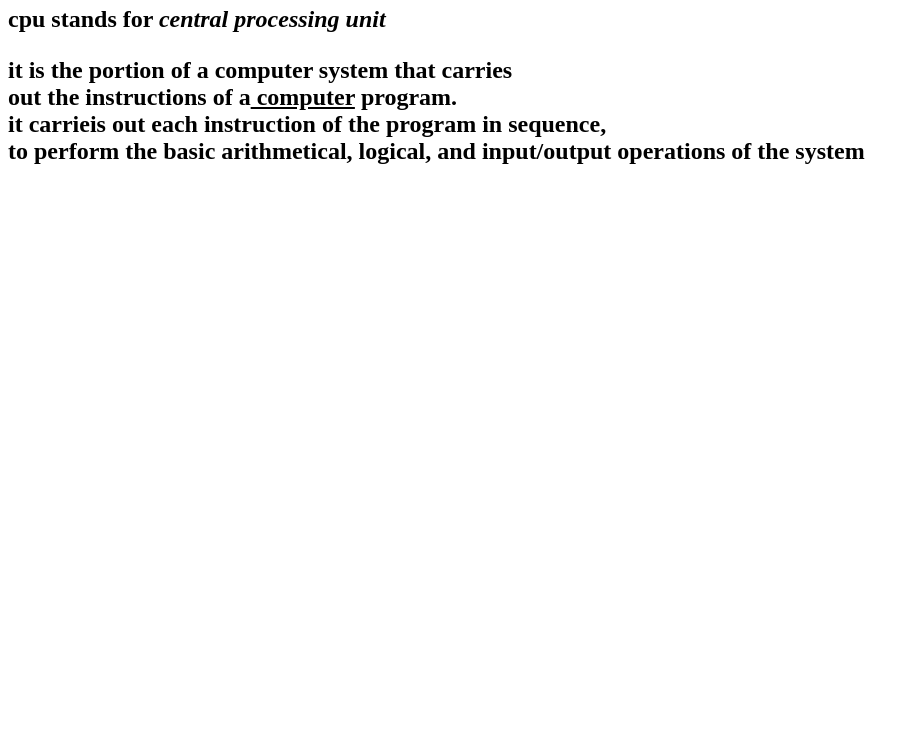
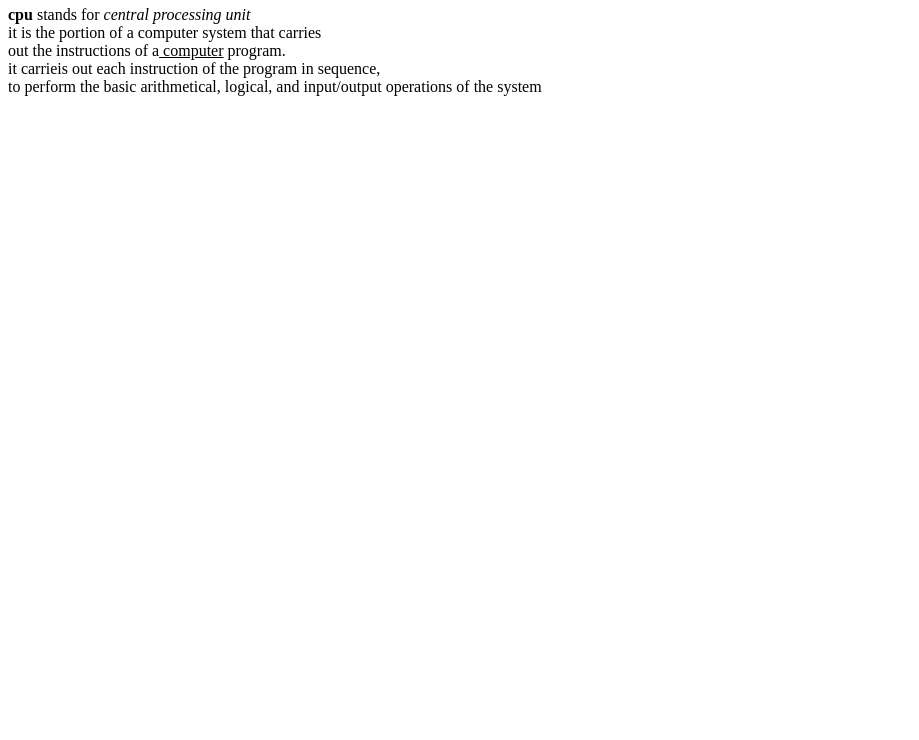
Before and after one commit to iamneo-production/ffbfbeebeeaefdaadaeccdfffebaeceaec, a plain HTML site: page public/index.html in a window 1280 px wide. Shown: the part 60-800 px from the top of the page, without its empty margins (0-919 px from the left). Drawn offline with Linux system fonts and the light colour scheme.

Commit message:
Backup Commit

```diff
--- a/public/index.html
+++ b/public/index.html
@@ -1,12 +1,10 @@
 <html>
-    <h1><b>CPU</b>
-    <title>  </title>
-    </head>
+    <h1><b>CPU</b></h1>
     <body>
-    <h2><b>cpu</b> stands for <i>central processing unit</i></u><br>
-       <p> it is the portion of a computer</u> system that carries<br>
-           out the instructions of a<u> computer</u> program.<br>
-           it carrieis out each instruction of the program in sequence,<br>
-           to perform the basic arithmetical, logical, and input/output operations of the system<br>
+    <p><b>cpu</b> stands for <i>central processing unit</i></u><br>
+    it is the portion of a computer</u> system that carries<br>
+    out the instructions of a<u> computer</u> program.<br>
+     it carrieis out each instruction of the program in sequence,<br>
+    to perform the basic arithmetical, logical, and input/output operations of the system<br>
        </body>
        </html>
```
